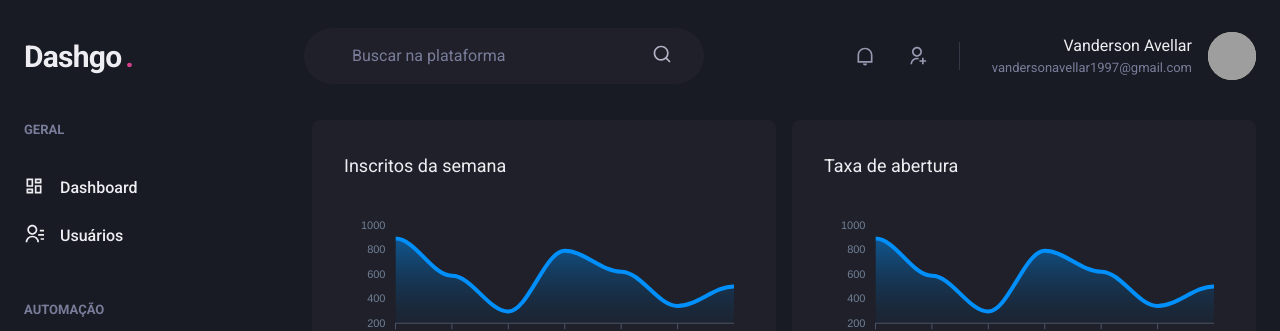
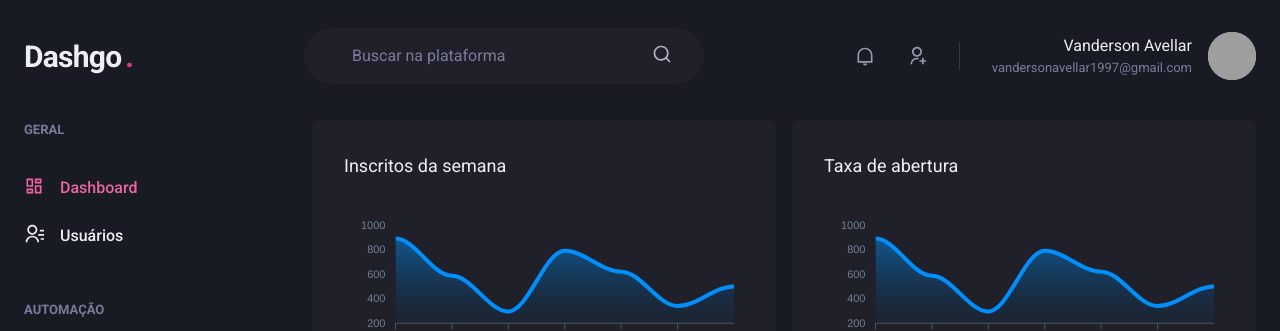
Before and after one commit to avellar2/dashgo, a Next.js app: page /dashboard in a window 1280 px wide. Shown: the top 331 px of the page. Built offline with nearby package versions, Linux system fonts and the light colour scheme; grey boxes are pictures that could not be loaded.

Commit message:
Sinalizando link ativo

```diff
--- /dev/null
+++ b/src/components/ActiveLink.tsx
@@ -0,0 +1,36 @@
+import Link, { LinkProps } from "next/link";
+import { useRouter } from "next/router";
+import { cloneElement, ReactElement } from "react";
+
+interface ActiveLinkProps extends LinkProps {
+    children: ReactElement;
+    shouldMatchExactHref?: boolean;
+}
+
+export function ActiveLink({
+    children,
+    shouldMatchExactHref = false,
+    ...rest
+}: ActiveLinkProps) {
+
+    const { asPath } = useRouter();
+    let isActive = false;
+
+    if (shouldMatchExactHref && (asPath === rest.href || asPath === rest.as)) {
+        isActive = true;
+    }
+
+    if (!shouldMatchExactHref &&
+        (asPath.startsWith(String(rest.href)) ||
+        asPath.startsWith(String(rest.as)))) {
+        isActive = true
+    }
+
+    return (
+        <Link {...rest}>
+            {cloneElement(children, {
+                color: isActive ? "pink.400" : "gray.50",
+            })}
+        </Link>
+    );
+}
--- a/src/components/Sidebar/NavLink.tsx
+++ b/src/components/Sidebar/NavLink.tsx
@@ -6,6 +6,7 @@
 } from "@chakra-ui/react";
 import { ElementType } from "react";
 import Link from "next/link";
+import { ActiveLink } from "../ActiveLink";
 
 interface NavLinkProps extends ChakraLinkProps {
     icon: ElementType;
@@ -15,13 +16,13 @@
 
 export function NavLink({ icon, children, href, ...rest }: NavLinkProps) {
     return (
-        <Link href={href} passHref>
+        <ActiveLink href={href} passHref>
             <ChakraLink display={"flex"} align={"center"} py="1" {...rest}>
                 <Icon as={icon} fontSize="20" />
                 <Text ml="4" fontWeight="medium">
                     {children}
                 </Text>
             </ChakraLink>
-        </Link>
+        </ActiveLink>
     );
 }
```
